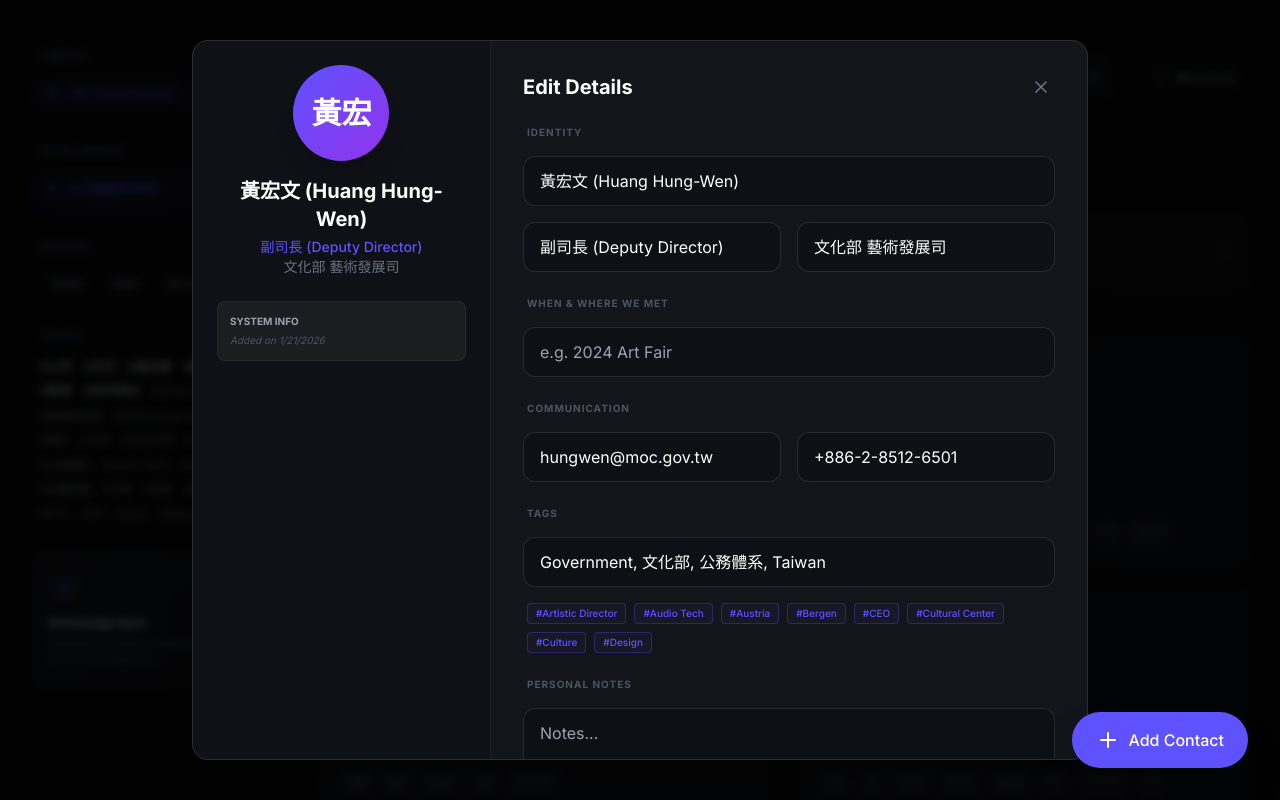
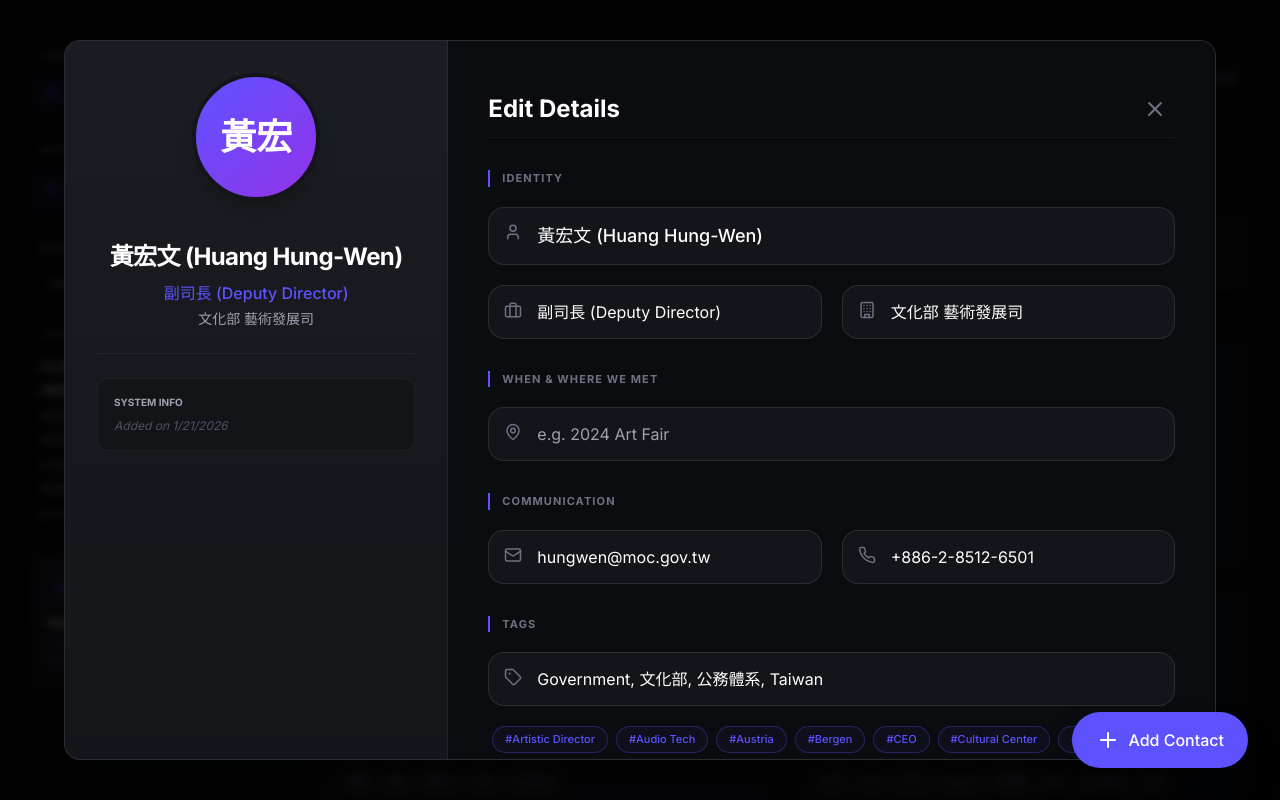
Before and after one commit to ZONESOUND/namecard, a Next.js app: page / in a window 1280 px wide. Both pictures are taken after a click on the element 546 px from the left and 452 px from the top of the page. Shown: the top 800 px of the page. Built offline with nearby package versions, Linux system fonts and the light colour scheme.

Commit message:
Enhance: Add modal scroll lock, widen layout, and remove Notes field

```diff
--- a/app/components/EditContactModal.js
+++ b/app/components/EditContactModal.js
@@ -21,6 +21,16 @@ export default function EditContactModal({ contact, isOpen, onClose, availableTa
         if (isOpen) window.addEventListener('keydown', handleEsc);
         return () => window.removeEventListener('keydown', handleEsc);
     }, [isOpen, onClose]);
+
+    // Scroll Lock
+    useEffect(() => {
+        if (isOpen) {
+            document.body.style.overflow = 'hidden';
+        } else {
+            document.body.style.overflow = 'unset';
+        }
+        return () => { document.body.style.overflow = 'unset'; };
+    }, [isOpen]);
 
     // Handle AI Enrichment
     const handleEnrich = async () => {
@@ -52,98 +62,129 @@ export default function EditContactModal({ contact, isOpen, onClose, availableTa
                     initial={{ opacity: 0 }}
                     animate={{ opacity: 1 }}
                     exit={{ opacity: 0 }}
-                    className="fixed inset-0 bg-black/80 backdrop-blur-sm z-50 flex items-center justify-center p-0 md:p-4"
+                    className="fixed inset-0 bg-black/80 backdrop-blur-sm z-50 flex items-center justify-center p-0 md:p-6"
                     onClick={onClose}
                 >
                     <motion.div
                         initial={{ scale: 0.95, y: 20 }}
                         animate={{ scale: 1, y: 0 }}
                         exit={{ scale: 0.95, y: 20 }}
-                        className="bg-[#13151b] border-t md:border border-white/10 w-full max-w-4xl h-[90vh] mt-[10vh] md:mt-0 md:h-auto md:max-h-[90vh] md:rounded-2xl rounded-t-2xl shadow-2xl overflow-hidden flex flex-col md:flex-row transition-all duration-300 pointer-events-auto"
+                        className="bg-[#13151b] border-t md:border border-white/10 w-full max-w-6xl h-[95vh] mt-[5vh] md:mt-0 md:h-auto md:max-h-[90vh] md:rounded-2xl rounded-t-2xl shadow-2xl overflow-hidden flex flex-col md:flex-row transition-all duration-300 pointer-events-auto"
                         onClick={e => e.stopPropagation()}
                     >
                         {/* Mobile: Parent Scrolls. Desktop: Children Scroll. */}
                         <div className="flex flex-col md:flex-row w-full h-full md:overflow-hidden overflow-y-auto">
 
                             {/* Left Panel: Preview / Info */}
-                            <div className="w-full md:w-1/3 bg-black/20 p-6 border-b md:border-b-0 md:border-r border-white/5 flex flex-col items-center justify-start text-center space-y-6 md:overflow-y-auto shrink-0">
-                                <div className="flex flex-col items-center w-full">
-                                    <div className="w-24 h-24 rounded-full bg-gradient-to-br from-[#5e52ff] to-purple-600 flex items-center justify-center text-3xl font-bold text-white shadow-xl mb-4">
+                            <div className="w-full md:w-1/3 bg-black/20 p-8 border-b md:border-b-0 md:border-r border-white/5 flex flex-col items-center justify-start text-center space-y-6 md:overflow-y-auto shrink-0 bg-gradient-to-b from-white/5 to-transparent">
+
+                                {contact.imageUrl ? (
+                                    <div className="w-full aspect-[1.6] rounded-xl overflow-hidden shadow-2xl border border-white/10 mb-2 relative group">
+                                        <img src={contact.imageUrl} alt="Card" className="w-full h-full object-cover" />
+                                        <div className="absolute inset-0 bg-gradient-to-t from-black/80 to-transparent opacity-0 group-hover:opacity-100 transition-opacity flex items-end justify-center pb-4">
+                                            <span className="text-white text-xs font-medium">Original Card</span>
+                                        </div>
+                                    </div>
+                                ) : (
+                                    <div className="w-32 h-32 rounded-full bg-gradient-to-br from-[#5e52ff] to-purple-600 flex items-center justify-center text-4xl font-bold text-white shadow-xl mb-4 border-4 border-[#13151b]">
                                         {contact.name.slice(0, 2).toUpperCase()}
-                                    </div>
-                                    <h3 className="text-white font-bold text-xl break-words w-full">{contact.name}</h3>
-                                    <p className="text-[#5e52ff] font-medium text-sm mt-1">{contact.title}</p>
-                                    <p className="text-gray-500 text-sm">{contact.company}</p>
-                                </div>
-
-                                <div className="w-full space-y-4 text-left">
-                                    {contact.metAt && (
-                                        <div className="p-3 rounded-lg bg-white/5 border border-white/5">
-                                            <p className="text-[10px] text-gray-500 uppercase font-bold mb-1 flex items-center gap-1.5">
-                                                <Calendar size={10} /> Encounter Context
-                                            </p>
-                                            <p className="text-xs text-gray-300">{contact.metAt}</p>
                                     </div>
                                 )}
 
-                                    <div className="p-3 rounded-lg bg-white/5 border border-white/5">
-                                        <p className="text-[10px] text-gray-400 uppercase font-bold mb-1">System Info</p>
-                                        <p className="text-[10px] text-gray-600 italic">Added on {new Date(contact.addedAt).toLocaleDateString()}</p>
+                                <div className="flex flex-col items-center w-full">
+                                    <h3 className="text-white font-bold text-2xl break-words w-full tracking-tight">{contact.name}</h3>
+                                    <p className="text-[#5e52ff] font-medium text-base mt-2">{contact.title}</p>
+                                    <p className="text-gray-400 text-sm mt-1">{contact.company}</p>
+                                </div>
+
+                                <div className="w-full space-y-4 text-left pt-6 border-t border-white/5">
+                                    {contact.metAt && (
+                                        <div className="p-4 rounded-xl bg-black/20 border border-white/5 hover:border-white/10 transition-colors">
+                                            <p className="text-[10px] text-gray-500 uppercase font-bold mb-2 flex items-center gap-1.5">
+                                                <Calendar size={12} /> Encounter Context
+                                            </p>
+                                            <p className="text-sm text-gray-200">{contact.metAt}</p>
+                                        </div>
+                                    )}
+
+                                    <div className="p-4 rounded-xl bg-black/20 border border-white/5">
+                                        <p className="text-[10px] text-gray-400 uppercase font-bold mb-2">System Info</p>
+                                        <p className="text-xs text-gray-600 italic">Added on {new Date(contact.addedAt).toLocaleDateString()}</p>
                                     </div>
                                 </div>
                             </div>
 
                             {/* Right Panel: Form */}
-                            <div className="w-full md:w-2/3 p-6 md:p-8 md:overflow-y-auto">
-                                <div className="flex justify-between items-center mb-6">
-                                    <h2 className="text-xl font-bold text-white flex items-center gap-2">
+                            <div className="w-full md:w-2/3 p-6 md:p-10 md:overflow-y-auto bg-[#0b0c10]">
+                                <div className="flex justify-between items-center mb-8 sticky top-0 bg-[#0b0c10] z-10 py-2 border-b border-white/5">
+                                    <h2 className="text-2xl font-bold text-white flex items-center gap-3">
                                         Edit Details
                                     </h2>
-                                    <button onClick={onClose} className="text-gray-500 hover:text-white transition-colors p-1 rounded-full hover:bg-white/5">
-                                        <X size={20} />
+                                    <button onClick={onClose} className="text-gray-500 hover:text-white transition-colors p-2 rounded-full hover:bg-white/5">
+                                        <X size={24} />
                                     </button>
                                 </div>
 
                                 <form ref={formRef} action={async (formData) => {
                                     await updateContactAction(formData);
                                     onClose();
-                                }} className="space-y-6">
+                                }} className="space-y-8 pb-10">
 
                                     <input type="hidden" name="id" value={contact.id} />
 
                                     {/* Identity */}
-                                    <div className="space-y-4">
-                                        <p className="text-[10px] font-bold text-gray-600 uppercase tracking-widest ml-1">Identity</p>
+                                    <div className="space-y-5">
+                                        <p className="text-[11px] font-bold text-gray-500 uppercase tracking-widest pl-1 border-l-2 border-[#5e52ff] pl-3">Identity</p>
+                                        <div className="relative group">
+                                            <User size={18} className="absolute left-4 top-4 text-gray-500 group-focus-within:text-[#5e52ff] transition-colors" />
                                             <input
                                                 name="name"
                                                 defaultValue={contact.name}
                                                 placeholder="Full Name"
-                                            className="w-full bg-black/20 border border-white/10 rounded-xl py-3 px-4 text-white focus:outline-none focus:border-[#5e52ff] transition-all"
+                                                className="w-full bg-[#13151b] border border-white/10 rounded-2xl py-3.5 pl-12 pr-4 text-white focus:outline-none focus:border-[#5e52ff] transition-all text-lg font-medium"
                                             />
-                                        <div className="grid grid-cols-1 md:grid-cols-2 gap-4">
-                                            <input name="title" defaultValue={contact.title} placeholder="Job Title" className="w-full bg-black/20 border border-white/10 rounded-xl py-3 px-4 text-white focus:outline-none focus:border-[#5e52ff] transition-all" />
-                                            <input name="company" defaultValue={contact.company} placeholder="Company" className="w-full bg-black/20 border border-white/10 rounded-xl py-3 px-4 text-white focus:outline-none focus:border-[#5e52ff] transition-all" />
+                                        </div>
+                                        <div className="grid grid-cols-1 md:grid-cols-2 gap-5">
+                                            <div className="relative group">
+                                                <Briefcase size={18} className="absolute left-4 top-4 text-gray-500 group-focus-within:text-[#5e52ff] transition-colors" />
+                                                <input name="title" defaultValue={contact.title} placeholder="Job Title" className="w-full bg-[#13151b] border border-white/10 rounded-2xl py-3.5 pl-12 pr-4 text-white focus:outline-none focus:border-[#5e52ff] transition-all" />
+                                            </div>
+                                            <div className="relative group">
+                                                <Building size={18} className="absolute left-4 top-4 text-gray-500 group-focus-within:text-[#5e52ff] transition-colors" />
+                                                <input name="company" defaultValue={contact.company} placeholder="Company" className="w-full bg-[#13151b] border border-white/10 rounded-2xl py-3.5 pl-12 pr-4 text-white focus:outline-none focus:border-[#5e52ff] transition-all" />
+                                            </div>
                                         </div>
                                     </div>
 
                                     {/* Meeting Info */}
-                                    <div className="space-y-4">
-                                        <p className="text-[10px] font-bold text-gray-600 uppercase tracking-widest ml-1">When & Where we met</p>
-                                        <input name="metAt" defaultValue={contact.metAt} placeholder="e.g. 2024 Art Fair" className="w-full bg-black/20 border border-white/10 rounded-xl py-3 px-4 text-white focus:outline-none focus:border-[#5e52ff] transition-all" />
+                                    <div className="space-y-5">
+                                        <p className="text-[11px] font-bold text-gray-500 uppercase tracking-widest pl-1 border-l-2 border-[#5e52ff] pl-3">When & Where we met</p>
+                                        <div className="relative group">
+                                            <MapPin size={18} className="absolute left-4 top-4 text-gray-500 group-focus-within:text-[#5e52ff] transition-colors" />
+                                            <input name="metAt" defaultValue={contact.metAt} placeholder="e.g. 2024 Art Fair" className="w-full bg-[#13151b] border border-white/10 rounded-2xl py-3.5 pl-12 pr-4 text-white focus:outline-none focus:border-[#5e52ff] transition-all" />
+                                        </div>
                                     </div>
 
                                     {/* Contact */}
-                                    <div className="space-y-4">
-                                        <p className="text-[10px] font-bold text-gray-600 uppercase tracking-widest ml-1">Communication</p>
-                                        <div className="grid grid-cols-1 md:grid-cols-2 gap-4">
-                                            <input name="email" type="email" defaultValue={contact.email} placeholder="Email" className="w-full bg-black/20 border border-white/10 rounded-xl py-3 px-4 text-white focus:outline-none focus:border-[#5e52ff] transition-all" />
-                                            <input name="phone" defaultValue={contact.phone} placeholder="Phone" className="w-full bg-black/20 border border-white/10 rounded-xl py-3 px-4 text-white focus:outline-none focus:border-[#5e52ff] transition-all" />
+                                    <div className="space-y-5">
+                                        <p className="text-[11px] font-bold text-gray-500 uppercase tracking-widest pl-1 border-l-2 border-[#5e52ff] pl-3">Communication</p>
+                                        <div className="grid grid-cols-1 md:grid-cols-2 gap-5">
+                                            <div className="relative group">
+                                                <Mail size={18} className="absolute left-4 top-4 text-gray-500 group-focus-within:text-[#5e52ff] transition-colors" />
+                                                <input name="email" type="email" defaultValue={contact.email} placeholder="Email" className="w-full bg-[#13151b] border border-white/10 rounded-2xl py-3.5 pl-12 pr-4 text-white focus:outline-none focus:border-[#5e52ff] transition-all" />
+                                            </div>
+                                            <div className="relative group">
+                                                <Phone size={18} className="absolute left-4 top-4 text-gray-500 group-focus-within:text-[#5e52ff] transition-colors" />
+                                                <input name="phone" defaultValue={contact.phone} placeholder="Phone" className="w-full bg-[#13151b] border border-white/10 rounded-2xl py-3.5 pl-12 pr-4 text-white focus:outline-none focus:border-[#5e52ff] transition-all" />
+                                            </div>
                                         </div>
                                     </div>
 
                                     {/* Tags */}
-                                    <div className="space-y-4">
-                                        <p className="text-[10px] font-bold text-gray-600 uppercase tracking-widest ml-1">Tags</p>
+                                    <div className="space-y-5">
+                                        <p className="text-[11px] font-bold text-gray-500 uppercase tracking-widest pl-1 border-l-2 border-[#5e52ff] pl-3">Tags</p>
+                                        <div className="relative group">
+                                            <Tag size={18} className="absolute left-4 top-4 text-gray-500 group-focus-within:text-[#5e52ff] transition-colors" />
                                             <input
                                                 ref={tagsInputRef}
                                                 name="tags"
@@ -153,15 +194,16 @@ export default function EditContactModal({ contact, isOpen, onClose, availableTa
                                                     const parts = val.split(',').map(p => p.trim());
                                                     setTagQuery(parts[parts.length - 1]);
                                                 }}
-                                            placeholder="Tags..."
-                                            className="w-full bg-black/20 border border-white/10 rounded-xl py-3 px-4 text-white focus:outline-none focus:border-[#5e52ff] transition-all"
+                                                placeholder="Tags (comma separated)..."
+                                                className="w-full bg-[#13151b] border border-white/10 rounded-2xl py-3.5 pl-12 pr-4 text-white focus:outline-none focus:border-[#5e52ff] transition-all"
                                             />
+                                        </div>
                                         {/* Tag Suggestions */}
                                         <div className="flex flex-wrap gap-2 px-1 min-h-[28px]">
                                             {(tagQuery ?
                                                 availableTags.filter(t => t.toLowerCase().includes(tagQuery.toLowerCase()) && !contact.tags?.includes(t)) :
                                                 availableTags.slice(0, 8)
-                                            ).slice(0, 8).map(tag => (
+                                            ).slice(0, 10).map(tag => (
                                                 <button
                                                     key={tag}
                                                     type="button"
@@ -172,7 +214,7 @@ export default function EditContactModal({ contact, isOpen, onClose, availableTa
                                                         setTagQuery('');
                                                         tagsInputRef.current.focus();
                                                     }}
-                                                    className="text-[10px] px-2 py-0.5 rounded border border-[#5e52ff]/30 bg-[#5e52ff]/5 text-[#5e52ff] hover:bg-[#5e52ff] hover:text-white transition-all font-medium"
+                                                    className="text-[11px] px-3 py-1 rounded-full border border-[#5e52ff]/30 bg-[#5e52ff]/5 text-[#5e52ff] hover:bg-[#5e52ff] hover:text-white transition-all font-medium"
                                                 >
                                                     {tagQuery ? `+ ${tag}` : `#${tag}`}
                                                 </button>
@@ -180,21 +222,17 @@ export default function EditContactModal({ contact, isOpen, onClose, availableTa
                                         </div>
                                     </div>
 
-                                    {/* Notes */}
-                                    <div className="space-y-4">
-                                        <p className="text-[10px] font-bold text-gray-600 uppercase tracking-widest ml-1">Personal Notes</p>
-                                        <textarea name="notes" defaultValue={contact.notes} placeholder="Notes..." rows={3} className="w-full bg-black/20 border border-white/10 rounded-xl py-3 px-4 text-white focus:outline-none focus:border-[#5e52ff] transition-all resize-none" />
-                                    </div>
-
                                     {/* AI Intelligence */}
-                                    <div className="space-y-4">
+                                    <div className="space-y-4 pt-4 border-t border-white/5">
                                         <div className="flex items-center justify-between ml-1">
-                                            <p className="text-[10px] font-bold text-[#5e52ff] uppercase tracking-widest">AI Background Information</p>
+                                            <p className="text-[11px] font-bold text-[#5e52ff] uppercase tracking-widest pl-1 flex items-center gap-2">
+                                                <Sparkles size={14} /> AI Background & Notes
+                                            </p>
                                             <button
                                                 type="button"
                                                 onClick={handleEnrich}
                                                 disabled={isEnriching}
-                                                className="flex items-center gap-1.5 text-[10px] bg-[#5e52ff]/10 hover:bg-[#5e52ff] text-[#5e52ff] hover:text-white px-2 py-1 rounded-md transition-all font-bold border border-[#5e52ff]/20"
+                                                className="flex items-center gap-1.5 text-[10px] bg-[#5e52ff]/10 hover:bg-[#5e52ff] text-[#5e52ff] hover:text-white px-3 py-1.5 rounded-full transition-all font-bold border border-[#5e52ff]/20"
                                             >
                                                 {isEnriching ? <Loader2 size={12} className="animate-spin" /> : <RefreshCw size={12} />}
                                                 {isEnriching ? 'Analyzing...' : 'Refresh AI'}
@@ -203,9 +241,9 @@ export default function EditContactModal({ contact, isOpen, onClose, availableTa
                                         <textarea
                                             name="aiSummary"
                                             defaultValue={contact.aiSummary}
-                                            rows={4}
-                                            className="w-full bg-[#5e52ff]/5 border border-[#5e52ff]/10 rounded-xl px-4 py-3 text-gray-300 focus:outline-none focus:border-[#5e52ff] transition-all text-xs leading-relaxed resize-none"
-                                            placeholder="AI generated background info..."
+                                            rows={6}
+                                            className="w-full bg-[#5e52ff]/5 border border-[#5e52ff]/10 rounded-2xl px-5 py-4 text-gray-200 focus:outline-none focus:border-[#5e52ff] transition-all text-sm leading-relaxed resize-none"
+                                            placeholder="AI generated background info (You can also write your own notes here)..."
                                         />
                                     </div>
 
--- a/package.json
+++ b/package.json
@@ -6,7 +6,8 @@
     "dev": "next dev",
     "build": "next build",
     "start": "next start",
-    "lint": "next lint"
+    "lint": "next lint",
+    "pull": "node scripts/pull-data.js"
   },
   "dependencies": {
     "@aws-sdk/client-s3": "^3.975.0",
```
Also changed, not shown: scripts/pull-data.js (added, +105 -0 lines). Lines whose indentation alone changed are shown as unchanged.
